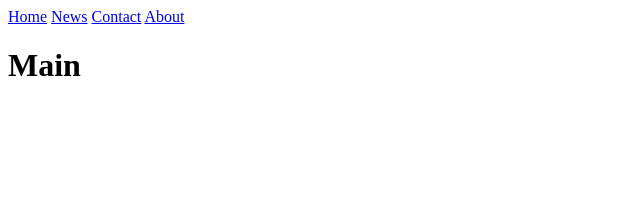
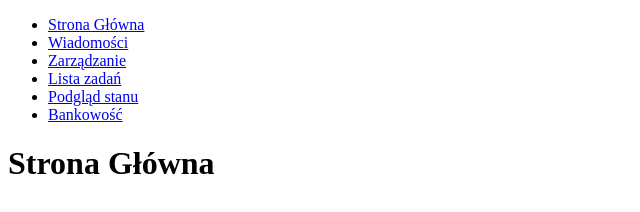
Before and after one commit to kowalskiwiktor98/agrosoft, a plain HTML site: page main.html in a window 1280 px wide. Shown: the whole page, without its empty margins (0-640 px from the left). Drawn offline with Linux system fonts and the light colour scheme.

Commit message:
Add remain pages

```diff
--- a/main.html
+++ b/main.html
@@ -1,14 +1,15 @@
 <!doctype html>
 <html lang="pl">
-<header>
-    <div class="topnav">
-        <a class="active" href="#home">Home</a>
-        <a href="#news">News</a>
-        <a href="#contact">Contact</a>
-        <a href="#about">About</a>
-    </div>
-</header>
+
+<ul>
+    <li><a class="active" href="main.html">Strona Główna</a></li>
+    <li><a href="Messages.html">Wiadomości</a></li>
+    <li><a href="Manage.html">Zarządzanie</a></li>
+    <li><a href="Tasks.html">Lista zadań</a></li>
+    <li><a href="Overview.html">Podgląd stanu</a></li>
+    <li><a href="Finances.html">Bankowość</a></li>
+</ul>
 
 <body>
-    <h1>Main</h1>
+    <h1>Strona Główna</h1>
 </body>
```
Also changed, not shown: Finances.html (added, +10 -0 lines), Manage.html (added, +10 -0 lines), Messages.html (added, +10 -0 lines), Overview.html (added, +10 -0 lines), Tasks.html (added, +10 -0 lines).
